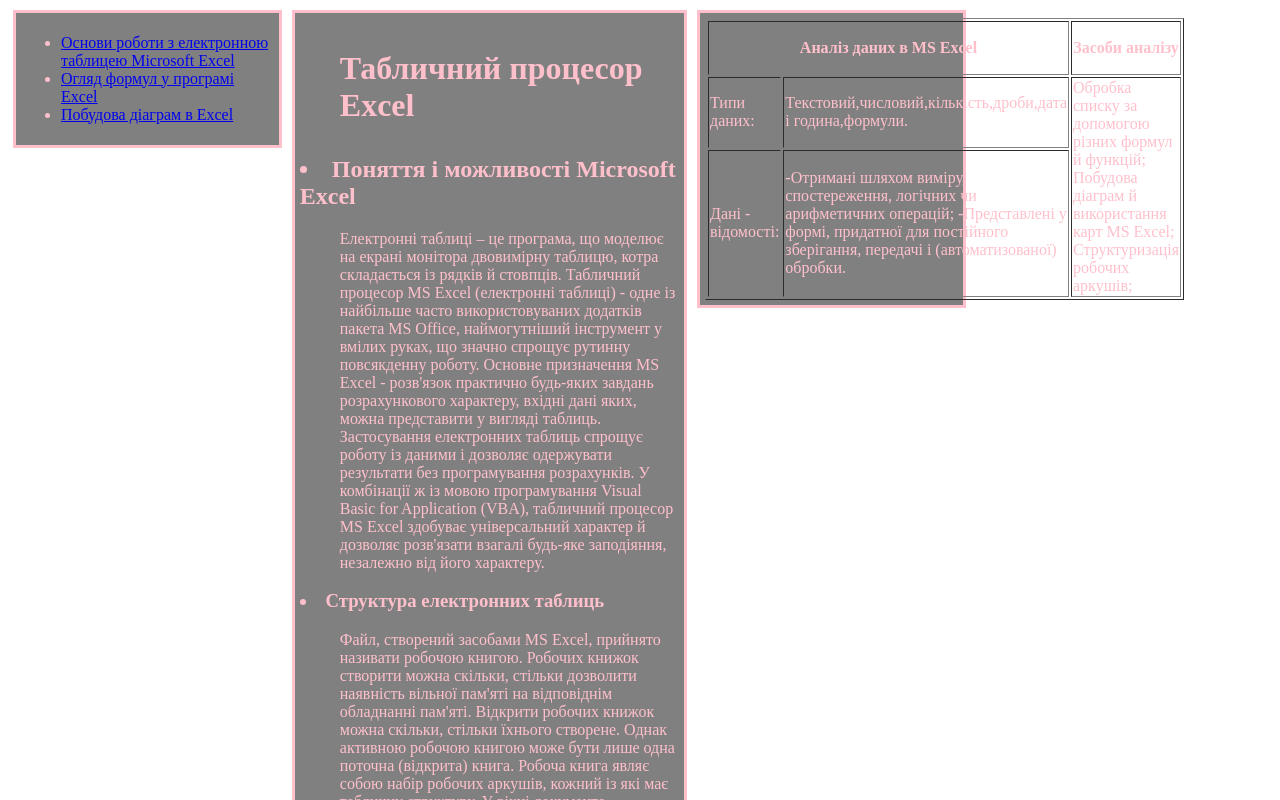
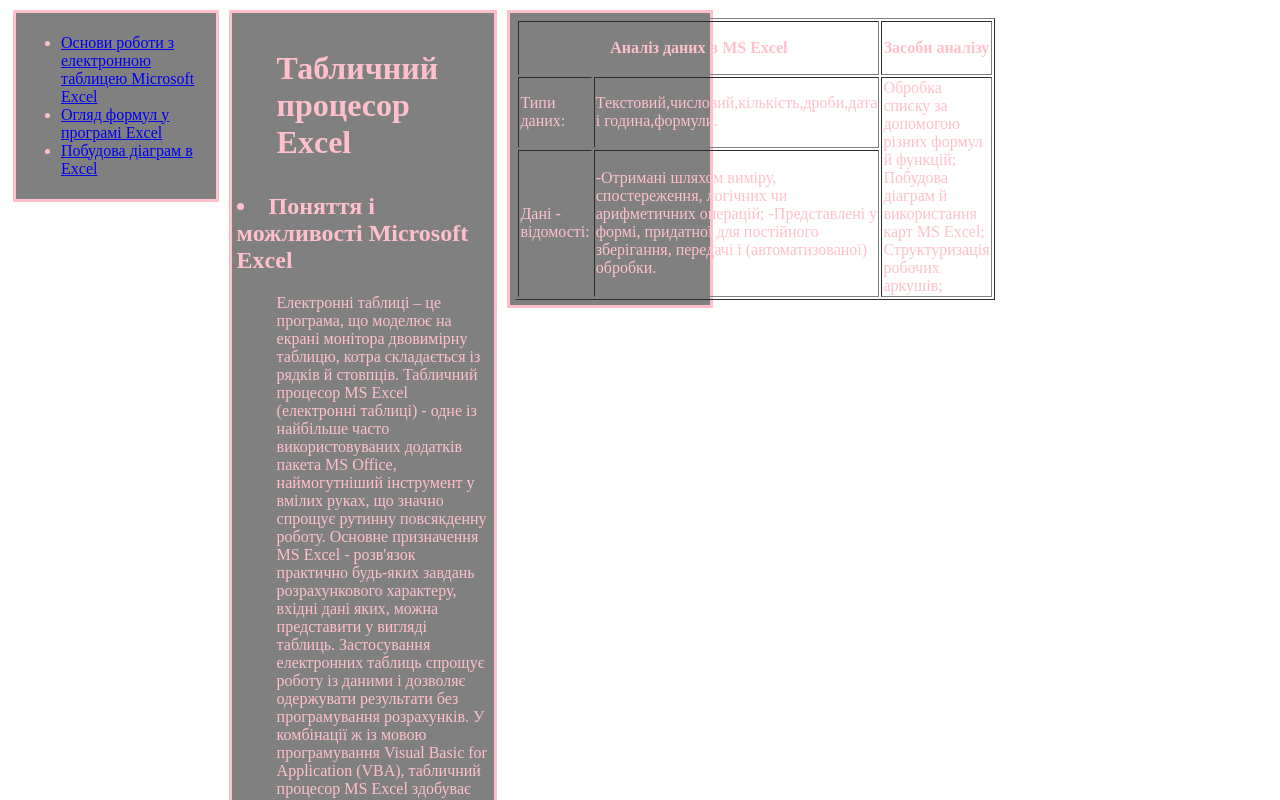
Before and after one commit to JULIAa5/JULIAa5.github.io, a plain HTML site: page index.html in a window 1280 px wide. Shown: the part 500-1300 px from the top of the page. Drawn offline with Linux system fonts and the light colour scheme.

Commit message:
Update style.css

```diff
--- a/style.css
+++ b/style.css
@@ -15,17 +15,17 @@
 }
 #b3{		/* селектор классов */
 	background: grey;
-	width: 20%;
+	width: 15%;
 	float: left;
 }
 #b4{		/* селектор классов */
 	background: grey;
-	width: 30%;
+	width: 20%;
 	float: left;
 }
 #b5{		/* селектор классов */
 	background: grey;
-	width: 20%;
+	width: 15%;
 	float: left;
 }
 #b6{
```
